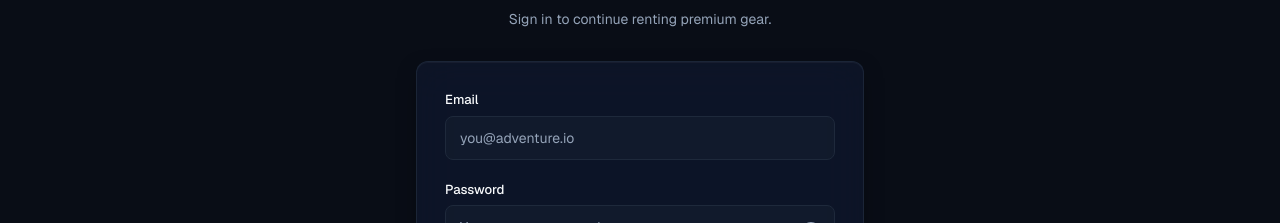
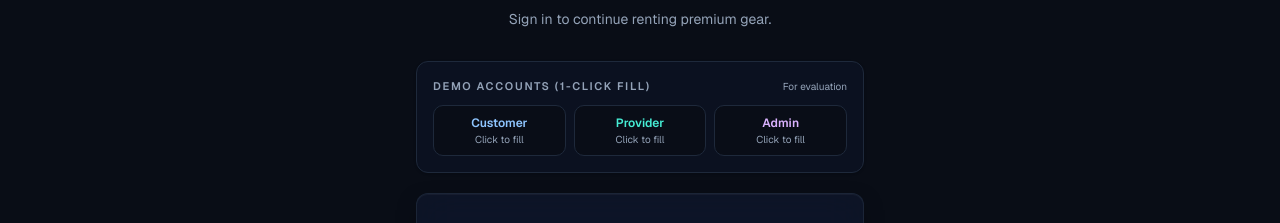
Before and after one commit to mohammadirfan90/gear-up-frontend, a Next.js app: page /auth/login in a window 1280 px wide. Shown: the part 244-467 px from the top of the page. Built offline with nearby package versions, Linux system fonts and the light colour scheme; no server answers.

Commit message:
feat(auth): add 1-click demo account quick fill on login and document credentials in README

```diff
--- a/src/app/auth/login/page.tsx
+++ b/src/app/auth/login/page.tsx
@@ -12,12 +12,34 @@ import { Field, Input } from "@/components/ui/Input";
 import { useAuthStore } from "@/store/authStore";
 import { loginSchema, type LoginFormValues } from "@/shared/validators/auth";
 import { isSafeNextPath } from "@/shared/redirects";
+import { cn } from "@/shared/utils/cn";
 
 const dashboardPath = (role: "customer" | "provider" | "admin") => {
   if (role === "customer") return "/dashboard/customer";
   if (role === "provider") return "/dashboard/provider";
   return "/dashboard/admin";
 };
+
+const DEMO_ACCOUNTS = [
+  {
+    role: "Customer",
+    email: "customer@gearup.com",
+    password: "Customer@12345",
+    tone: "hover:border-blue-500/50 hover:bg-blue-500/10 text-blue-700 dark:text-blue-300",
+  },
+  {
+    role: "Provider",
+    email: "provider@gearup.com",
+    password: "Provider@12345",
+    tone: "hover:border-teal-500/50 hover:bg-teal-500/10 text-teal-700 dark:text-teal-300",
+  },
+  {
+    role: "Admin",
+    email: "admin@gearup.com",
+    password: "Admin@12345",
+    tone: "hover:border-purple-500/50 hover:bg-purple-500/10 text-purple-700 dark:text-purple-300",
+  },
+];
 
 function LoginForm() {
   const router = useRouter();
@@ -32,10 +54,17 @@ function LoginForm() {
     handleSubmit,
     formState: { errors, isSubmitting },
     setError,
+    setValue,
   } = useForm<LoginFormValues>({
     resolver: zodResolver(loginSchema),
     defaultValues: { email: "", password: "" },
   });
+
+  const fillDemo = (email: string, pass: string, role: string) => {
+    setValue("email", email, { shouldValidate: true });
+    setValue("password", pass, { shouldValidate: true });
+    toast.success(`Filled ${role} demo credentials`);
+  };
 
   const onSubmit = async (values: LoginFormValues) => {
     try {
@@ -58,10 +87,36 @@ function LoginForm() {
   return (
     <>
       {reason === "expired" ? (
-        <p className="mb-5 rounded-md border border-amber-500/30 bg-amber-500/10 px-3 py-1.5 text-center text-[12px] text-amber-300">
+        <p className="mb-5 rounded-md border border-amber-500/30 bg-amber-500/10 px-3 py-1.5 text-center text-[12px] text-amber-600 dark:text-amber-300">
           Your session expired. Please sign in again.
         </p>
       ) : null}
+
+      {/* Demo Credentials Quick-Fill */}
+      <div className="mb-5 rounded-xl border border-border bg-card/50 p-4 shadow-sm">
+        <div className="flex items-center justify-between">
+          <span className="text-[11px] font-semibold uppercase tracking-[0.15em] text-muted-foreground">
+            Demo Accounts (1-Click Fill)
+          </span>
+          <span className="text-[10px] text-muted-foreground">For evaluation</span>
+        </div>
+        <div className="mt-2.5 grid grid-cols-3 gap-2">
+          {DEMO_ACCOUNTS.map((acc) => (
+            <button
+              key={acc.role}
+              type="button"
+              onClick={() => fillDemo(acc.email, acc.password, acc.role)}
+              className={cn(
+                "flex flex-col items-center rounded-lg border border-border bg-background/80 px-2 py-2 text-center transition-all hover:scale-[1.02] active:scale-[0.98]",
+                acc.tone,
+              )}
+            >
+              <span className="text-[12px] font-semibold">{acc.role}</span>
+              <span className="text-[10px] text-muted-foreground">Click to fill</span>
+            </button>
+          ))}
+        </div>
+      </div>
       <form
         onSubmit={handleSubmit(onSubmit)}
         noValidate
```
Also changed, not shown: 1 other file (tests, documents, lock files or other folders).
